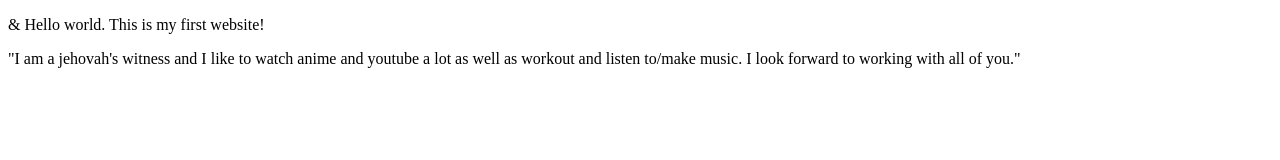
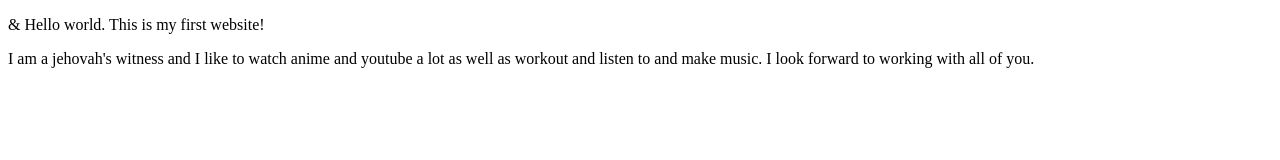
Before and after one commit to Rjackson3/itmd361_lab1, a plain HTML site: page index.html in a window 1280 px wide. Drawn offline with Linux system fonts and the light colour scheme.

Commit message:
removed " and / in introduction sentence

```diff
--- a/index.html
+++ b/index.html
@@ -6,6 +6,6 @@
 </head>
 <body>
   <p>&amp; Hello world. This is my first website!</p>
-  <p>"I am a jehovah's witness and I like to watch anime and youtube a lot as well as workout and listen to/make music. I look forward to working with all of you."</p>
+  <p>I am a jehovah's witness and I like to watch anime and youtube a lot as well as workout and listen to and make music. I look forward to working with all of you.</p>
 </body>
 </html>
```
